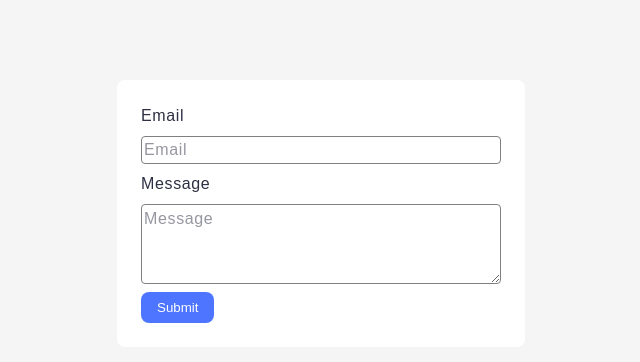
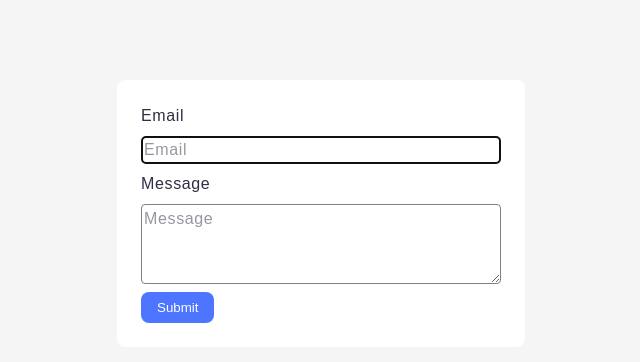
Before and after one commit to antmuraha/goit-advancedjs-hw-01, a website built with Vite: page src/2-form.html in a window 1280 px wide. Shown: the whole page, without its empty margins (319-959 px from the left). Built offline with nearby package versions, Linux system fonts and the light colour scheme.

Commit message:
auto-check: update form validation attributes to use data attributes

```diff
--- a/src/2-form.html
+++ b/src/2-form.html
@@ -31,9 +31,10 @@
           type="email"
           name="email"
           autocomplete="off"
+          autofocus
           class="feedback-form__input"
           placeholder="Email"
-          required
+          data-required="true"
           message_="Please enter a valid email address"
         />
       </label>
@@ -43,7 +44,7 @@
           name="message"
           class="feedback-form__textarea"
           placeholder="Message"
-          required
+          data-required="true"
           message_="Please enter a message"
         ></textarea>
       </label>
```
